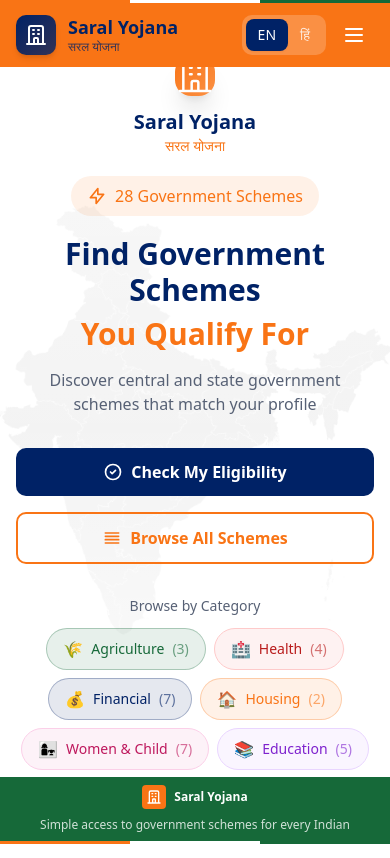
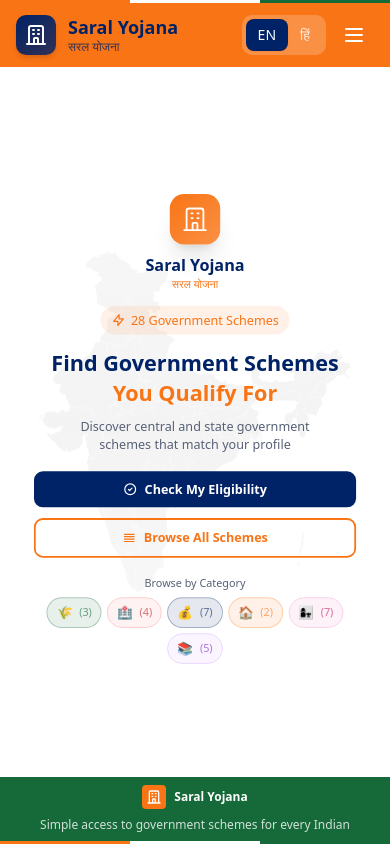
Before and after one commit to mystic9t/mitey_info, a Next.js app: page / in a window 390 px wide. Built offline with nearby package versions, Linux system fonts and the light colour scheme.

Commit message:
Fix mobile layout: scale landing page content, adjust map size, improve schemes view defaults and spacing

```diff
--- a/app/page.tsx
+++ b/app/page.tsx
@@ -46,14 +46,14 @@
 
   return (
     <div className="h-[calc(100vh-120px)] overflow-hidden relative bg-white">
-      {/* India Map Background - Grey at 35% opacity */}
+      {/* India Map Background - Grey at 25% opacity */}
       <div className="absolute inset-0 flex items-center justify-center pointer-events-none">
         <Image
           src="/india-map.webp"
           alt=""
           width={1200}
           height={1200}
-          className="w-[126%] h-auto max-w-4xl grayscale opacity-[0.25]"
+          className="w-full md:w-[90%] lg:w-[100%] max-w-none md:max-w-4xl h-auto grayscale opacity-[0.25]"
           priority={false}
         />
       </div>
@@ -61,49 +61,49 @@
       {/* Gradient overlay for text readability */}
       <div className="absolute inset-0 bg-gradient-to-b from-white/80 via-white/60 to-white/90 pointer-events-none" />
 
-      {/* Main content - centered and moved up */}
-      <div className="relative z-10 flex flex-col items-center justify-center h-full text-center px-4 py-4">
-        <div className="animate-fade-in max-w-4xl -mt-8">
+      {/* Main content - centered and scaled for mobile */}
+      <div className="relative z-10 flex flex-col items-center justify-center h-full text-center px-4 sm:px-6 lg:px-8">
+        <div className="animate-fade-in max-w-4xl w-full scale-[0.9] sm:scale-90 md:scale-95 lg:scale-100 origin-center">
           {/* Brand Logo */}
-          <div className="flex flex-col items-center mb-5">
-            <div className="w-18 h-18 md:w-20 md:h-20 rounded-2xl bg-gradient-to-br from-saffron to-saffron/80 flex items-center justify-center shadow-xl mb-3">
-              <svg className="w-10 h-10 md:w-12 md:h-12 text-white" fill="none" viewBox="0 0 24 24" stroke="currentColor">
+          <div className="flex flex-col items-center mb-4 md:mb-5">
+            <div className="w-14 h-14 md:w-20 md:h-20 rounded-2xl bg-gradient-to-br from-saffron to-saffron/80 flex items-center justify-center shadow-xl mb-2 md:mb-3">
+              <svg className="w-8 h-8 md:w-12 md:h-12 text-white" fill="none" viewBox="0 0 24 24" stroke="currentColor">
                 <path strokeLinecap="round" strokeLinejoin="round" strokeWidth={1.5} d="M19 21V5a2 2 0 00-2-2H7a2 2 0 00-2 2v16m14 0h2m-2 0h-5m-9 0H3m2 0h5M9 7h1m-1 4h1m4-4h1m-1 4h1m-5 10v-5a1 1 0 011-1h2a1 1 0 011 1v5m-4 0h4" />
               </svg>
             </div>
-            <h2 className="text-xl md:text-2xl font-bold text-navy">{t.brand}</h2>
-            <p className="text-saffron font-medium text-sm">{t.brandHi}</p>
+            <h2 className="text-lg md:text-2xl font-bold text-navy">{t.brand}</h2>
+            <p className="text-saffron font-medium text-xs md:text-sm">{t.brandHi}</p>
           </div>
 
           {/* Scheme count badge */}
-          <div className="inline-flex items-center gap-2 px-4 py-2 bg-saffron/10 text-saffron rounded-full text-base font-medium mb-5">
-            <svg className="w-5 h-5" fill="none" viewBox="0 0 24 24" stroke="currentColor">
+          <div className="inline-flex items-center gap-1.5 md:gap-2 px-3 md:px-4 py-1.5 md:py-2 bg-saffron/10 text-saffron rounded-full text-sm md:text-base font-medium mb-4 md:mb-5">
+            <svg className="w-4 h-4 md:w-5 md:h-5" fill="none" viewBox="0 0 24 24" stroke="currentColor">
               <path strokeLinecap="round" strokeLinejoin="round" strokeWidth={2} d="M13 10V3L4 14h7v7l9-11h-7z" />
             </svg>
             {schemes.length} {t.schemesCount}
           </div>
 
           {/* Hero Title */}
-          <h1 className="text-3xl md:text-5xl lg:text-6xl font-bold text-navy mb-4 text-balance">
+          <h1 className="text-2xl md:text-5xl lg:text-6xl font-bold text-navy mb-3 md:mb-4 text-balance leading-tight">
             {t.heroTitle}
-            <span className="block text-saffron mt-2">{t.heroTitleHighlight}</span>
+            <span className="block text-saffron mt-1 md:mt-2">{t.heroTitleHighlight}</span>
           </h1>
 
           {/* Subtitle */}
-          <p className="text-base md:text-xl text-muted-foreground max-w-lg mx-auto mb-8 text-balance">
+          <p className="text-sm md:text-xl text-muted-foreground max-w-lg mx-auto mb-5 md:mb-8 text-balance px-2">
             {t.heroSubtitle}
           </p>
 
           {/* CTA Buttons */}
-          <div className="flex flex-col sm:flex-row gap-4 justify-center mb-8">
-            <Link href="/checker" className="btn-primary text-base md:text-lg px-6 md:px-8 py-3 md:py-4">
-              <svg className="w-5 h-5 md:w-6 md:h-6" fill="none" viewBox="0 0 24 24" stroke="currentColor">
+          <div className="flex flex-col sm:flex-row gap-3 md:gap-4 justify-center mb-5 md:mb-8">
+            <Link href="/checker" className="btn-primary text-sm md:text-lg px-5 md:px-8 py-2.5 md:py-4">
+              <svg className="w-4 h-4 md:w-6 md:h-6" fill="none" viewBox="0 0 24 24" stroke="currentColor">
                 <path strokeLinecap="round" strokeLinejoin="round" strokeWidth={2} d="M9 12l2 2 4-4m6 2a9 9 0 11-18 0 9 9 0 0118 0z" />
               </svg>
               {t.ctaChecker}
             </Link>
-            <Link href="/schemes" className="btn-outline text-base md:text-lg px-6 md:px-8 py-3 md:py-4">
-              <svg className="w-5 h-5 md:w-6 md:h-6" fill="none" viewBox="0 0 24 24" stroke="currentColor">
+            <Link href="/schemes" className="btn-outline text-sm md:text-lg px-5 md:px-8 py-2.5 md:py-4">
+              <svg className="w-4 h-4 md:w-6 md:h-6" fill="none" viewBox="0 0 24 24" stroke="currentColor">
                 <path strokeLinecap="round" strokeLinejoin="round" strokeWidth={2} d="M4 6h16M4 10h16M4 14h16M4 18h16" />
               </svg>
               {t.ctaBrowse}
@@ -111,9 +111,9 @@
           </div>
 
           {/* Category Pills */}
-          <div className="max-w-2xl mx-auto">
-            <p className="text-sm text-muted-foreground mb-3">{t.categoriesTitle}</p>
-            <div className="flex flex-wrap justify-center gap-2 md:gap-3">
+          <div className="max-w-2xl mx-auto px-2 md:px-0">
+            <p className="text-xs md:text-sm text-muted-foreground mb-2 md:mb-3">{t.categoriesTitle}</p>
+            <div className="flex flex-wrap justify-center gap-1.5 md:gap-3">
               {categories.map((category) => {
                 const info = categoryInfo[category] || { icon: "📋", color: "bg-gray-50 text-gray-700 border-gray-200 hover:bg-gray-100", nameEn: category, nameHi: category };
                 const count = schemes.filter((s) => s.category === category).length;
@@ -122,13 +122,13 @@
                   <Link
                     key={category}
                     href={`/schemes?category=${category}`}
-                    className={`category-pill border text-sm md:text-base px-4 py-2 ${info.color}`}
+                    className={`category-pill border text-xs md:text-base px-2.5 md:px-4 py-1.5 md:py-2 ${info.color}`}
                   >
-                    <span className="text-base md:text-lg">{info.icon}</span>
-                    <span className="font-medium">
+                    <span className="text-sm md:text-lg">{info.icon}</span>
+                    <span className="font-medium hidden sm:inline">
                       {language === "en" ? info.nameEn : info.nameHi}
                     </span>
-                    <span className="opacity-60">({count})</span>
+                    <span className="opacity-60 text-xs">({count})</span>
                   </Link>
                 );
               })}
--- a/app/schemes/page.tsx
+++ b/app/schemes/page.tsx
@@ -1,6 +1,6 @@
 "use client";
 
-import { useState, useMemo, Suspense } from "react";
+import { useState, useMemo, useEffect, Suspense } from "react";
 import Link from "next/link";
 import { useSearchParams } from "next/navigation";
 import { useLanguage } from "@/lib/language-context";
@@ -82,6 +82,16 @@
   const [selectedState, setSelectedState] = useState("");
   const [isCompact, setIsCompact] = useState(false);
 
+  // Set default view based on screen size: list on mobile, cards on desktop
+  useEffect(() => {
+    const checkScreenSize = () => {
+      setIsCompact(window.innerWidth < 768);
+    };
+    checkScreenSize();
+    window.addEventListener('resize', checkScreenSize);
+    return () => window.removeEventListener('resize', checkScreenSize);
+  }, []);
+
   const t = translations[language];
 
   const filteredSchemes = useMemo(() => {
@@ -125,7 +135,7 @@
   };
 
   return (
-    <div className="px-3 md:px-6 lg:px-8 space-y-4 md:space-y-6">
+    <div className="px-4 sm:px-6 md:px-8 lg:px-12 space-y-4 md:space-y-6 pb-8">
       <div className="text-center pt-2">
         <h1 className="text-xl md:text-2xl lg:text-3xl font-bold text-foreground mb-1">{t.title}</h1>
         <p className="text-xs md:text-sm text-muted-foreground">{t.subtitle}</p>
@@ -224,8 +234,9 @@
       {filteredSchemes.length > 0 ? (
         isCompact ? (
           /* Compact Table View */
-          <div className="overflow-x-auto -mx-3 md:mx-0">
-            <table className="w-full text-xs md:text-sm">
+          <div className="border rounded-lg overflow-hidden">
+            <div className="overflow-x-auto">
+              <table className="w-full text-xs md:text-sm">
               <thead className="bg-secondary/50 border-y">
                 <tr>
                   <th className="text-left py-2 px-3 font-medium text-muted-foreground whitespace-nowrap">{t.category}</th>
@@ -274,6 +285,7 @@
                 })}
               </tbody>
             </table>
+            </div>
           </div>
         ) : (
           /* Card Grid View */
@@ -333,7 +345,7 @@
       )}
 
       {/* CTA Section */}
-      <div className="bg-gradient-to-br from-saffron/5 to-saffron/10 border border-saffron/20 rounded-lg p-4 md:p-6 text-center mb-4">
+      <div className="bg-gradient-to-br from-saffron/5 to-saffron/10 border border-saffron/20 rounded-lg p-4 md:p-6 text-center mb-16 md:mb-20">
         <h2 className="text-base md:text-lg font-bold text-foreground mb-1">{t.notSure}</h2>
         <p className="text-xs md:text-sm text-muted-foreground mb-3">{t.notSureDesc}</p>
         <Link href="/checker" className="btn-primary text-xs md:text-sm px-4 md:px-5 py-2 md:py-2.5">
```
